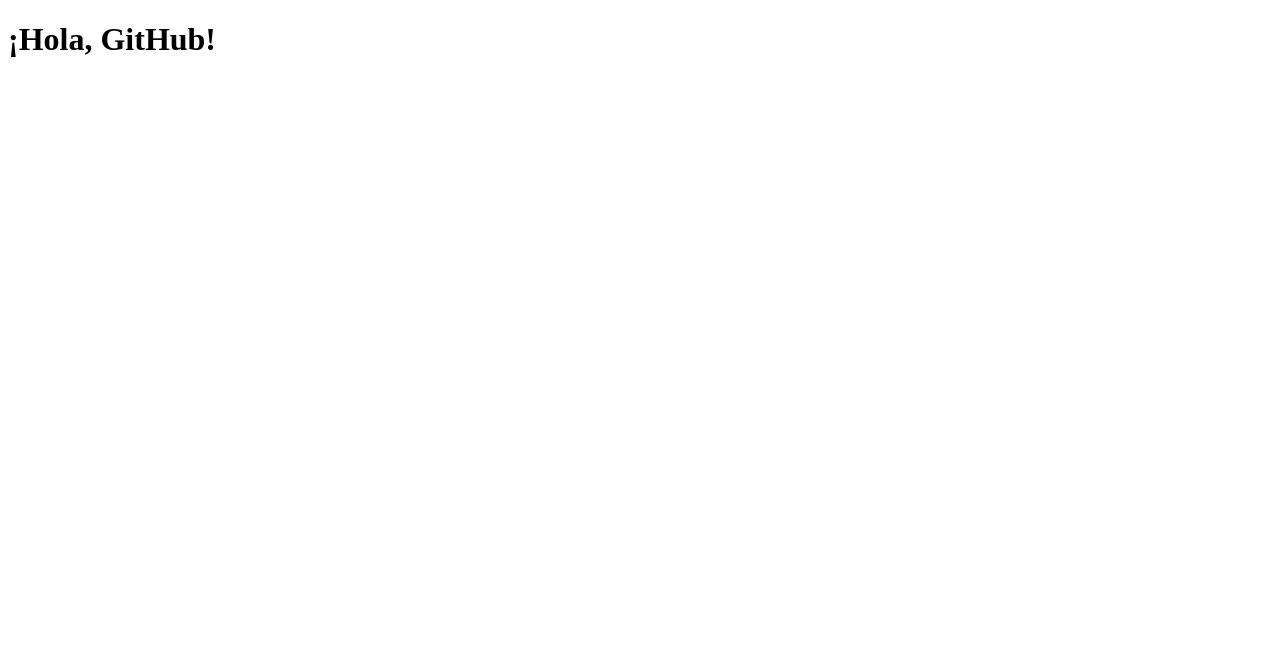
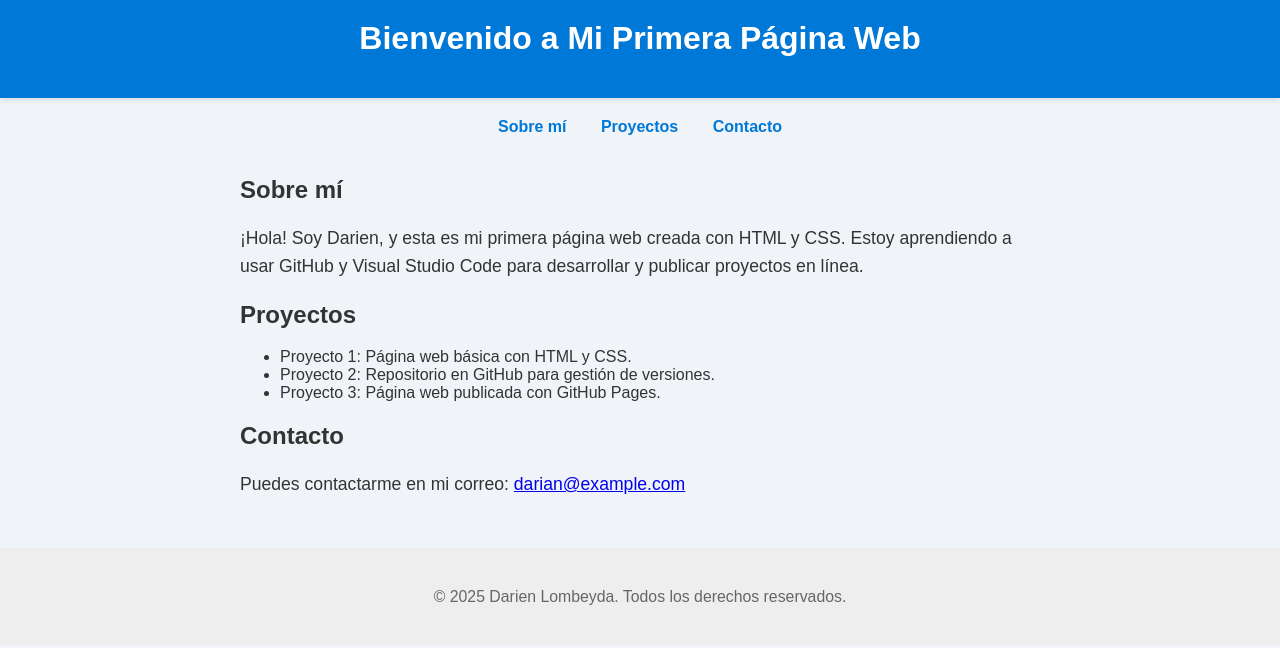
Before and after one commit to Darienveqec/mi-primer-proyecto, a plain HTML site: page index.html in a window 1280 px wide. Drawn offline with Linux system fonts and the light colour scheme.

Commit message:
Mejorar contenido de la página web

```diff
--- a/index.html
+++ b/index.html
@@ -1,10 +1,96 @@
 <!DOCTYPE html>
 <html lang="es">
 <head>
-  <meta charset="UTF-8">
-  <title>Mi primera página</title>
+  <meta charset="UTF-8" />
+  <meta name="viewport" content="width=device-width, initial-scale=1" />
+  <title>Mi Primera Página Web</title>
+  <style>
+    body {
+      font-family: Arial, sans-serif;
+      background: #f0f4f8;
+      margin: 0;
+      padding: 0;
+      color: #333;
+    }
+    header {
+      background-color: #0078d7;
+      color: white;
+      padding: 20px 0;
+      text-align: center;
+      box-shadow: 0 2px 5px rgba(0,0,0,0.1);
+    }
+    main {
+      max-width: 800px;
+      margin: 40px auto;
+      padding: 0 20px;
+    }
+    h1 {
+      margin-top: 0;
+    }
+    p {
+      line-height: 1.6;
+      font-size: 1.1em;
+    }
+    nav {
+      text-align: center;
+      margin: 20px 0;
+    }
+    nav a {
+      margin: 0 15px;
+      text-decoration: none;
+      color: #0078d7;
+      font-weight: bold;
+    }
+    nav a:hover {
+      text-decoration: underline;
+    }
+    footer {
+      text-align: center;
+      padding: 20px 0;
+      background: #eee;
+      margin-top: 50px;
+      font-size: 0.9em;
+      color: #666;
+    }
+  </style>
 </head>
 <body>
-  <h1>¡Hola, GitHub!</h1>
+  <header>
+    <h1>Bienvenido a Mi Primera Página Web</h1>
+  </header>
+  <nav>
+    <a href="#about">Sobre mí</a>
+    <a href="#projects">Proyectos</a>
+    <a href="#contact">Contacto</a>
+  </nav>
+  <main>
+    <section id="about">
+      <h2>Sobre mí</h2>
+      <p>
+        ¡Hola! Soy Darien, y esta es mi primera página web creada con HTML y CSS.
+        Estoy aprendiendo a usar GitHub y Visual Studio Code para desarrollar y
+        publicar proyectos en línea.
+      </p>
+    </section>
+
+    <section id="projects">
+      <h2>Proyectos</h2>
+      <ul>
+        <li>Proyecto 1: Página web básica con HTML y CSS.</li>
+        <li>Proyecto 2: Repositorio en GitHub para gestión de versiones.</li>
+        <li>Proyecto 3: Página web publicada con GitHub Pages.</li>
+      </ul>
+    </section>
+
+    <section id="contact">
+      <h2>Contacto</h2>
+      <p>
+        Puedes contactarme en mi correo: <a href="mailto:darian@example.com">darian@example.com</a>
+      </p>
+    </section>
+  </main>
+  <footer>
+    <p>© 2025 Darien Lombeyda. Todos los derechos reservados.</p>
+  </footer>
 </body>
 </html>
```
